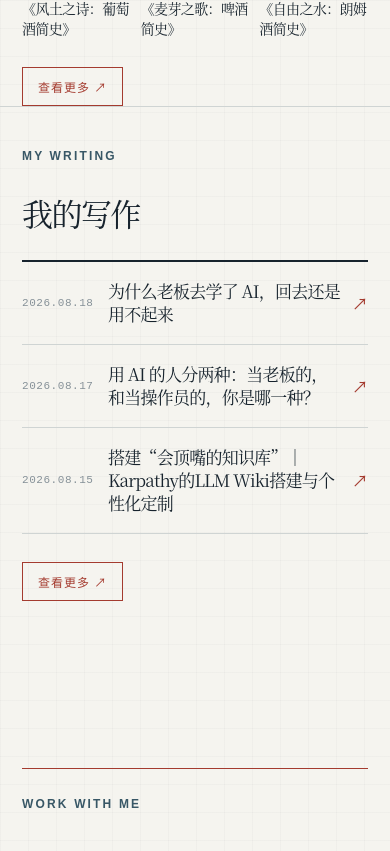
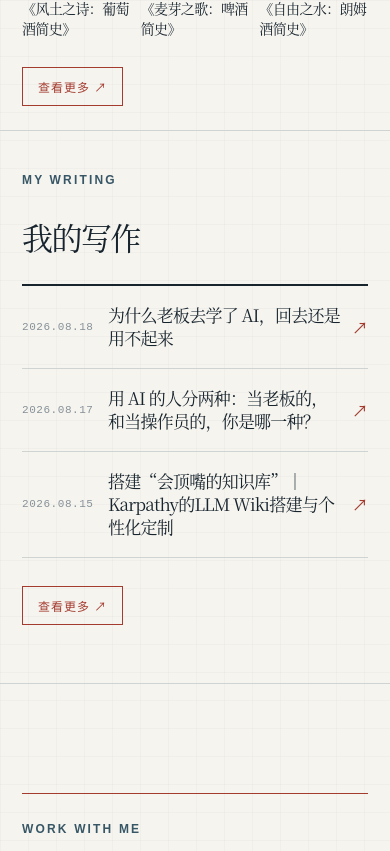
Before and after one commit to finikz/finikz.cn, a Next.js app: page /about in a window 390 px wide. Shown: the part 2044-2895 px from the top of the page. Built offline with nearby package versions, Linux system fonts and the light colour scheme.

Commit message:
fix: space writing section separators

```diff
--- a/app/consulting.css
+++ b/app/consulting.css
@@ -174,7 +174,11 @@ footer a { color: #f2b19b; }
   border-top: 1px solid var(--line);
 }
 
-.about-writing { padding-bottom: 72px; }
+.about-writing {
+  margin-top: 32px;
+  padding-bottom: 72px;
+  border-bottom: 1px solid var(--line);
+}
 
 .about-showcase-content { min-width: 0; }
 
@@ -267,7 +271,10 @@ footer a { color: #f2b19b; }
     padding: 42px 22px 0;
   }
 
-  .about-writing { padding-bottom: 58px; }
+  .about-writing {
+    margin-top: 24px;
+    padding-bottom: 58px;
+  }
 
   .about-work-cards {
     grid-template-columns: repeat(3, minmax(0, 1fr));
```
